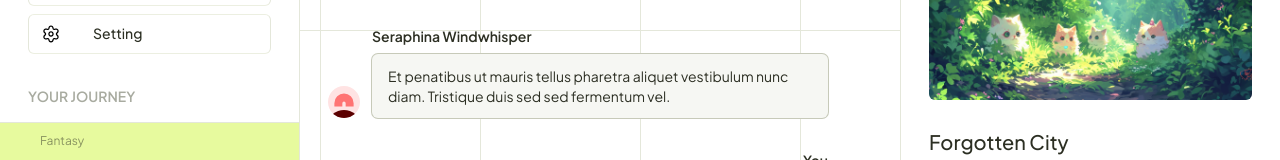
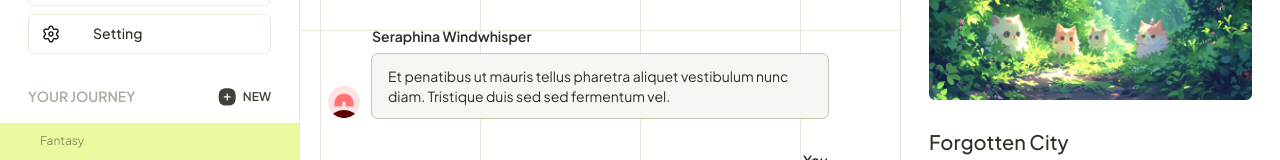
Before and after one commit to fuzionix/storompt, a Vue app: page /#/demo in a window 1280 px wide. Shown: the part 210-370 px from the top of the page. Built offline with nearby package versions, Linux system fonts and the light colour scheme; a web font is replaced by a local one.

Commit message:
🍱 | Add new assets

```diff
--- a/src/components/Sidemenu.vue
+++ b/src/components/Sidemenu.vue
@@ -35,7 +35,14 @@
       </div>
     </section>
     <section id="journey" class="flex flex-col">
-      <h5 class="px-7 pt-4 text-sm text-theme-darklight font-semibold">YOUR JOURNEY</h5>
+      <div class="flex justify-between items-center pt-4 ">
+        <h5 class="pl-7 text-sm text-theme-darklight font-semibold">YOUR JOURNEY</h5>
+        <button class="group flex items-center pr-7 opacity-90 hover:opacity-100">
+          <img src="@/src/assets/icon/plus.svg" class="w-5 mr-1.5 group-hover:scale-110 duration-200" alt="add button">
+          <span class="mt-[0.125rem] text-xs font-semibold ">NEW</span>
+        </button>
+      </div>
+
       <div class="my-4 border-y border-y-theme-gridlight">
         <button class="group relative flex flex-col justify-center w-full h-20 px-10 border-b border-b-theme-gridlight first:bg-theme-pale hover:bg-theme-light last:border-0
         [&>*]:max-w-[200px] [&>*]:whitespace-nowrap [&>*]:overflow-hidden [&>*]:text-ellipsis">
--- a/src/views/DemoPage.vue
+++ b/src/views/DemoPage.vue
@@ -79,7 +79,7 @@
             <form action="/" method="" @submit.prevent="sendMessage()" class="flex flex-1">
               <input
                 type="text"
-                v-model="userTextInput"
+                v-model.trim="userTextInput"
                 class="flex-1 pr-7 text-base bg-transparent min-w-0 focus:outline-0"
                 placeholder="Type Something ..."
                 value=""
@@ -184,11 +184,15 @@ export default {
         this.fillIcon = status
       },
       sendMessage() {
-        this.chatHistory.push({
-          name: 'Seraphina Windwhisper',
-          message: this.userTextInput,
-          user: true
-        })
+        if (this.userTextInput) {
+          this.chatHistory.push({
+            name: 'Seraphina Windwhisper',
+            message: this.userTextInput,
+            user: true
+          })
+          this.userTextInput = ''
+        }
+
       }
     }
 }
```
Also changed, not shown: src/assets/icon/plus.svg (added).
